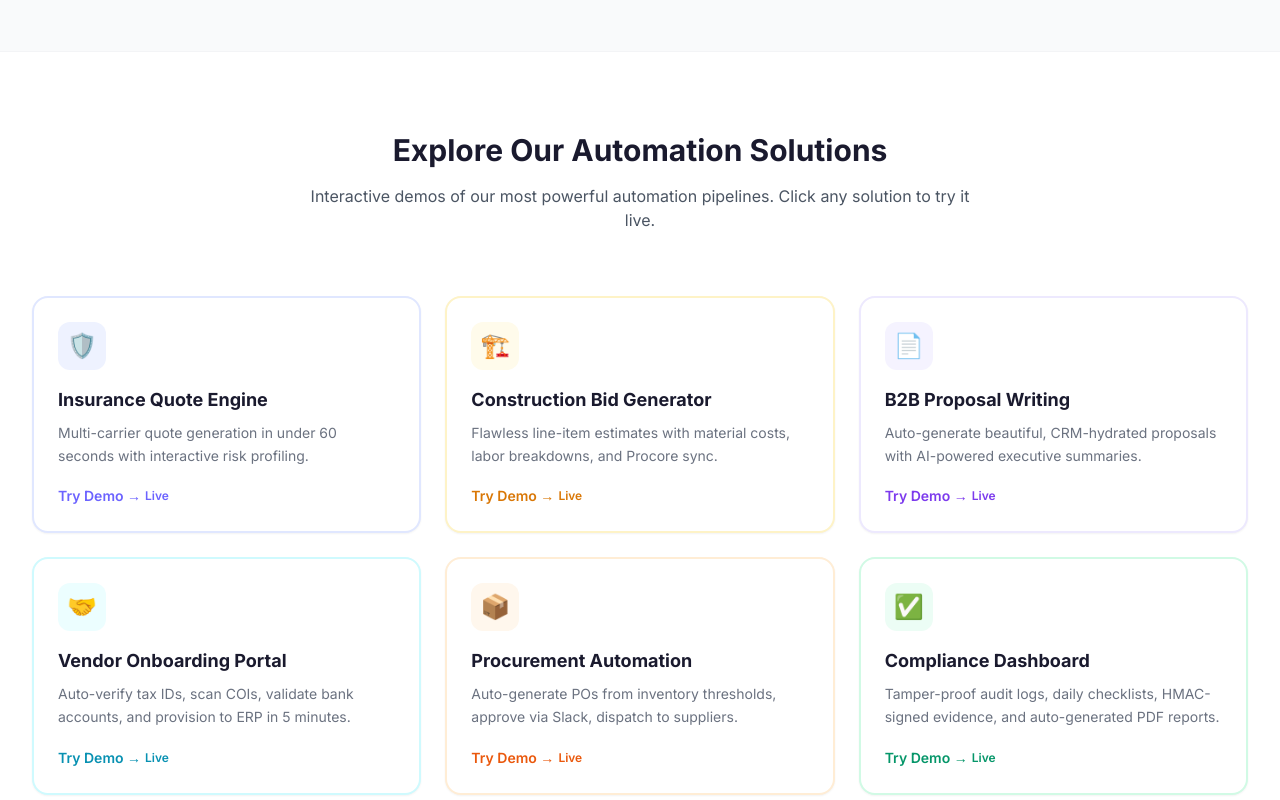
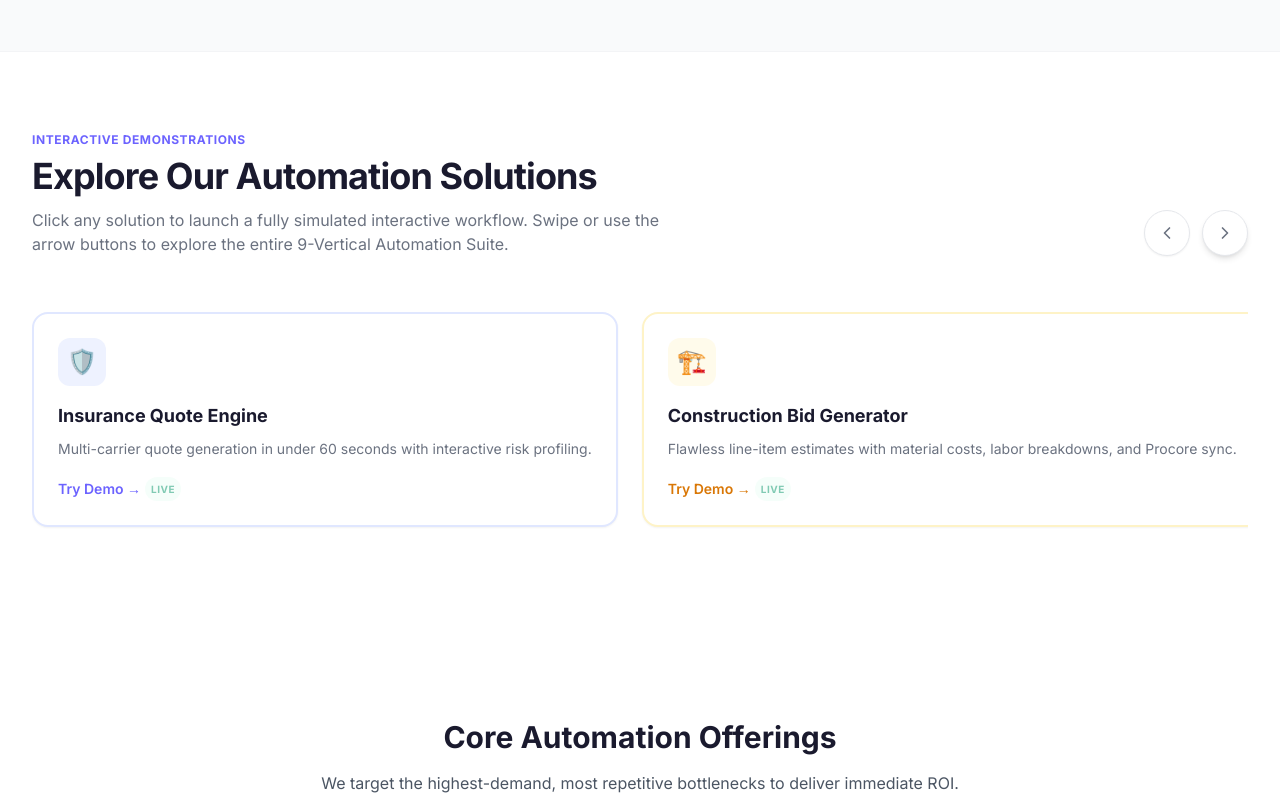
Before and after one commit to getsimplerlife/getsimplerlife, a React (Vite) app: page / in a window 1280 px wide. Shown: the part 880-1680 px from the top of the page. Built offline with nearby package versions, Linux system fonts and the light colour scheme.

Commit message:
feat: upgrade Explore Our Automation Solutions section on home page to an interactive horizontal scroll wheel

```diff
--- a/src/pages/Home.tsx
+++ b/src/pages/Home.tsx
@@ -1,4 +1,5 @@
-import { ShieldCheck, Clock, Zap } from 'lucide-react'
+import { useRef } from 'react'
+import { ShieldCheck, Clock, Zap, ChevronLeft, ChevronRight } from 'lucide-react'
 import HeroSection from '../components/features/HeroSection'
 import ProblemSection from '../components/features/ProblemSection'
 import SolutionSection from '../components/features/SolutionSection'
@@ -8,19 +9,71 @@ import TestimonialSection from '../components/features/TestimonialSection'
 import ContactSection from '../components/features/ContactSection'
 
 export default function Home() {
+  const scrollContainerRef = useRef<HTMLDivElement>(null)
+
+  const scrollLeft = () => {
+    if (scrollContainerRef.current) {
+      scrollContainerRef.current.scrollBy({ left: -380, behavior: 'smooth' })
+    }
+  }
+
+  const scrollRight = () => {
+    if (scrollContainerRef.current) {
+      scrollContainerRef.current.scrollBy({ left: 380, behavior: 'smooth' })
+    }
+  }
+
   return (
     <div className="bg-white">
       {/* Hero — Value Prop + CTA */}
       <HeroSection />
 
-      {/* Industry Solutions — New feature section */}
+      {/* Industry Solutions — Upgraded with Horizontal Scroll Wheel Carousel */}
       <section className="py-20 bg-white" id="solutions">
-        <div className="max-w-7xl mx-auto px-4 sm:px-6 lg:px-8 text-center">
-          <h2 className="text-3xl font-bold text-dark mb-4">Explore Our Automation Solutions</h2>
-          <p className="text-gray-600 max-w-2xl mx-auto mb-16">
-            Interactive demos of our most powerful automation pipelines. Click any solution to try it live.
-          </p>
-          <div className="grid sm:grid-cols-2 lg:grid-cols-3 gap-6">
+        <div className="max-w-7xl mx-auto px-4 sm:px-6 lg:px-8">
+          <style dangerouslySetInnerHTML={{__html: `
+            .hide-scrollbar::-webkit-scrollbar {
+              display: none;
+            }
+          `}} />
+
+          {/* Section Header with Premium Navigation Arrows */}
+          <div className="flex flex-col md:flex-row md:items-end justify-between mb-12">
+            <div className="text-left">
+              <span className="text-xs font-bold text-primary uppercase tracking-wider block mb-2">Interactive Demonstrations</span>
+              <h2 className="text-3xl sm:text-4xl font-extrabold text-dark tracking-tight">Explore Our Automation Solutions</h2>
+              <p className="text-gray-500 max-w-2xl mt-3 text-sm sm:text-base leading-relaxed">
+                Click any solution to launch a fully simulated interactive workflow. Swipe or use the arrow buttons to explore the entire 9-Vertical Automation Suite.
+              </p>
+            </div>
+
+            {/* Smooth Control Buttons */}
+            <div className="flex items-center space-x-3 mt-6 md:mt-0">
+              <button
+                type="button"
+                onClick={scrollLeft}
+                className="p-3 rounded-full border border-gray-200 hover:border-primary hover:bg-indigo-50 text-gray-500 hover:text-primary transition shadow-sm bg-white"
+                aria-label="Scroll left"
+              >
+                <ChevronLeft className="h-5 w-5" />
+              </button>
+              <button
+                type="button"
+                onClick={scrollRight}
+                className="p-3 rounded-full border border-gray-200 hover:border-primary hover:bg-indigo-50 text-gray-500 hover:text-primary transition shadow-md bg-white"
+                aria-label="Scroll right"
+              >
+                <ChevronRight className="h-5 w-5" />
+              </button>
+            </div>
+          </div>
+
+          {/* Horizontal Flex Scroll Track */}
+          <div
+            ref={scrollContainerRef}
+            className="flex overflow-x-auto gap-6 pb-8 pt-2 scroll-smooth hide-scrollbar snap-x snap-mandatory"
+            style={{ scrollbarWidth: 'none', msOverflowStyle: 'none' }}
+          >
             {[
               { title: 'Insurance Quote Engine', desc: 'Multi-carrier quote generation in under 60 seconds with interactive risk profiling.', icon: '🛡️', path: '/solutions/insurance-quotes', color: 'indigo' },
               { title: 'Construction Bid Generator', desc: 'Flawless line-item estimates with material costs, labor breakdowns, and Procore sync.', icon: '🏗️', path: '/solutions/construction-bids', color: 'amber' },
@@ -47,15 +100,20 @@ export default function Home() {
               };
               const c = colorMap[sol.color];
               return (
-                <a key={i} href={sol.path}
-                  className={`p-6 border-2 ${c.border} rounded-2xl shadow-sm ${c.hover} transition text-left bg-white group`}>
-                  <div className={`w-12 h-12 rounded-xl ${c.bg} ${c.text} flex items-center justify-center text-2xl mb-4`}>
-                    {sol.icon}
+                <a
+                  key={i}
+                  href={sol.path}
+                  className={`p-6 border-2 ${c.border} rounded-2xl shadow-sm ${c.hover} transition text-left bg-white group min-w-[280px] sm:min-w-[340px] flex-shrink-0 snap-start flex flex-col justify-between`}
+                >
+                  <div>
+                    <div className={`w-12 h-12 rounded-xl ${c.bg} ${c.text} flex items-center justify-center text-2xl mb-4`}>
+                      {sol.icon}
+                    </div>
+                    <h3 className="text-lg font-bold text-dark mb-2 transition group-hover:text-primary">{sol.title}</h3>
+                    <p className="text-sm text-gray-500 leading-relaxed mb-4">{sol.desc}</p>
                   </div>
-                  <h3 className="text-lg font-bold text-dark mb-2 transition">{sol.title}</h3>
-                  <p className="text-sm text-gray-500 leading-relaxed mb-4">{sol.desc}</p>
-                  <span className={`text-sm font-semibold ${c.text} inline-flex items-center gap-1`}>
-                    Try Demo → <span className="text-xs">Live</span>
+                  <span className={`text-sm font-semibold ${c.text} inline-flex items-center gap-1 mt-auto`}>
+                    Try Demo → <span className="text-[10px] uppercase font-bold tracking-wider bg-emerald-50 text-emerald-600 px-1.5 py-0.5 rounded-full animate-pulse">Live</span>
                   </span>
                 </a>
               );
```
